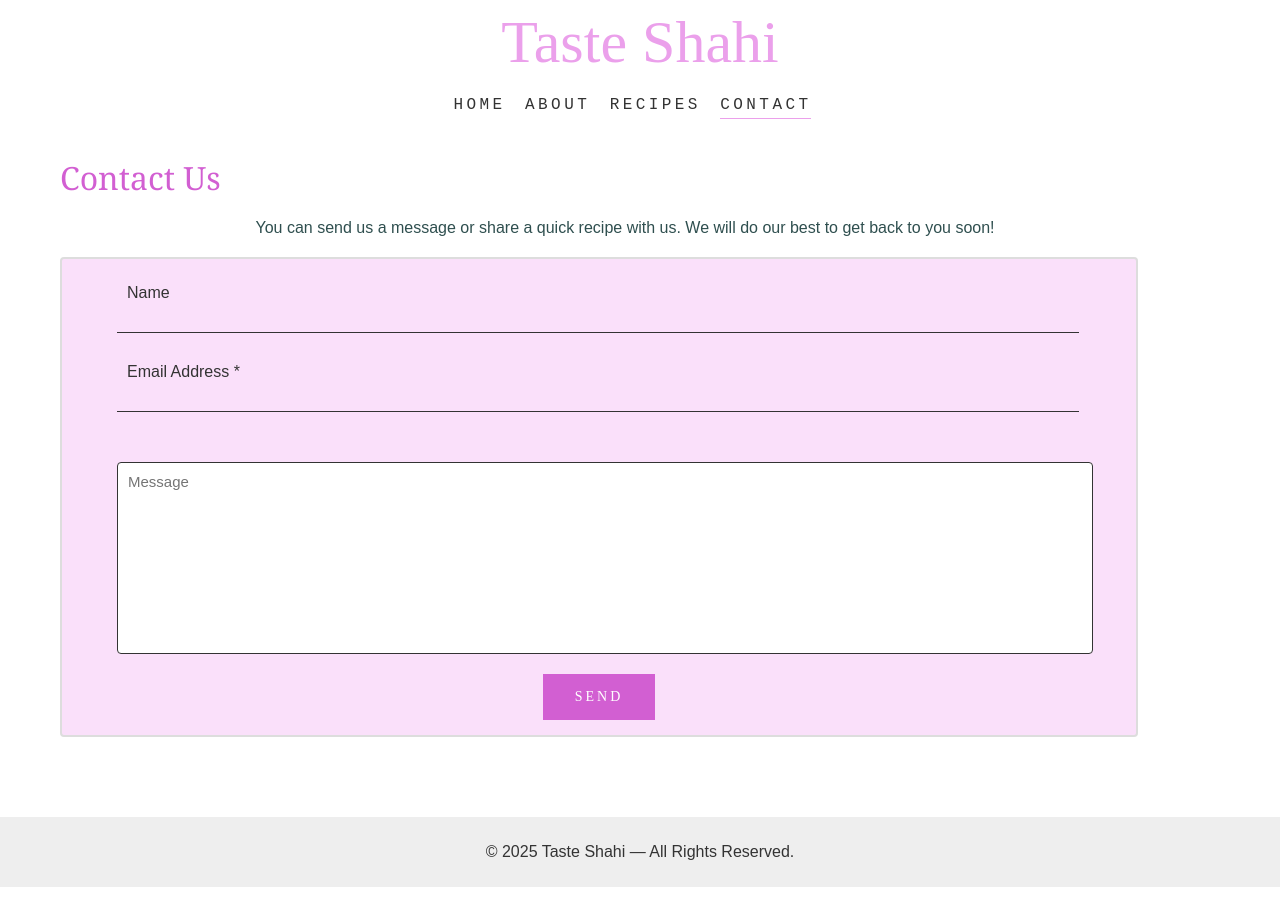
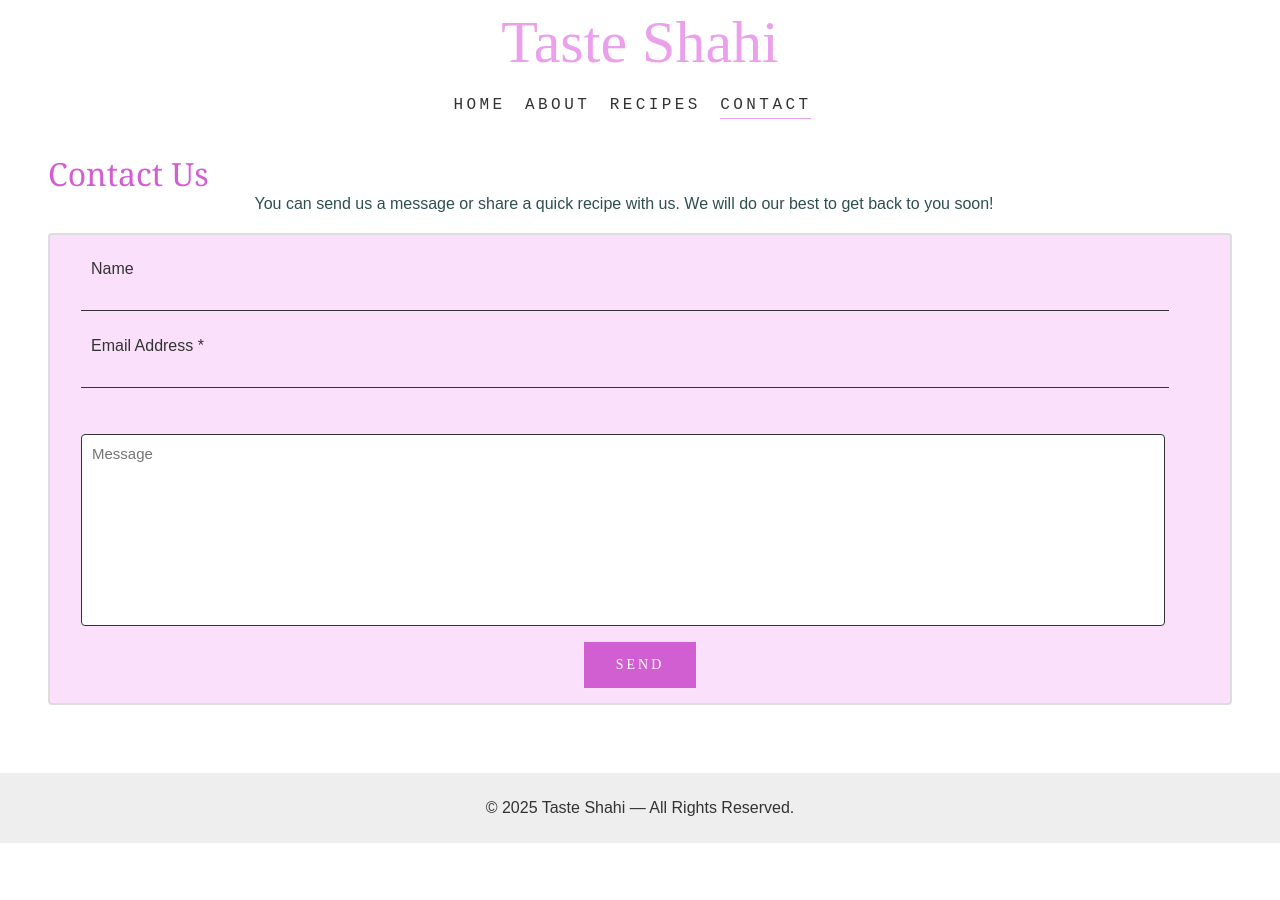
Before and after one commit to swad-rajsi/swad-rajsi.github.io, a Jekyll site: the page built from contact.md, in a window 1280 px wide. Built offline with Jekyll 4.4.1, drawn with Linux system fonts in a browser that asks for light colours.

Commit message:
mobile contact us page

```diff
--- a/_layouts/default.html
+++ b/_layouts/default.html
@@ -36,7 +36,7 @@ document.addEventListener('click', function(e) {
 <body style="background-color: #ffffff; color: #333; font-family: 'Arial', sans-serif;">
   {% include navigation.html %}
 
-  <main style="margin-top:0px;margin-bottom: 0px;margin-left: 40px;margin-right: 40px; padding: 20px;">
+  <main style="margin-top:0px;margin-bottom: 0px;margin-left: 2em;margin-right: 2em; padding: 1em;">
     {{ content }}
   </main>
 
--- a/assets/style.css
+++ b/assets/style.css
@@ -36,7 +36,7 @@ main {
   background: #eee;
   text-align: center;
   padding: 10px;
-  margin-top: 40px;
+  margin-top: 2em;
 }
 
 .swad-rajsi-nav {
@@ -286,7 +286,7 @@ input::placeholder {
 
 /*Start Contact us page*/
 .contact-form {
-  max-width: 90%;
+  max-width: 100%;
   display: block !important;
   margin: 20px 0;
   font-family: sans-serif;
@@ -297,9 +297,10 @@ input::placeholder {
 }
 
 .contact-me-form-group {
-  margin-bottom: 20px;
+  margin-bottom: 1em;
   padding-top: 10px;
-  padding-left: 40px;
+  padding-left: 1em;
+  padding-right: 1em;
 }
 
 .contact-me-form-group label {
@@ -309,16 +310,14 @@ input::placeholder {
 
 /* The Underline Effect */
 .contact-me-underline-input {
-  width: 95%;
+  width: 96%;
   border: none;
   border-bottom: 1px solid #333;
   /* The "_______" line */
   outline: none;
   background: transparent;
   margin-right: 20px;
-  padding: 8px;
-  padding-top: 5px;
-  padding-left:0px;
+  padding: 0.5em;
   vertical-align: middle;
   color: darkslategray;
   transition: border-color 0.3s;
--- a/contact.md
+++ b/contact.md
@@ -4,13 +4,13 @@ title: "Contact"
 permalink: /contact/
 ---
 
-<div style="margin-bottom:20px;color: #d25fd2ff;font-size:32px;font-family:Georgia;">Contact Us
+<div style="color: #d25fd2ff;font-size:2em;font-family:Georgia;">Contact Us
 </div>
-<div class="swad-rajsi-centre-display" style="marging-left:30px;margin-right:30px;padding-left:100px;padding-right:100px;font-size:16px;font-family:sans-serif;color:darkslategray;">
+<div class="swad-rajsi-centre-display" style="marging-left:2em;margin-right:2em;font-size:1em;font-family:sans-serif;color:darkslategray;">
 You can send us a message or share a quick recipe with us. We will do our best to get back to you soon!
 </div>
 
-<form id="contactMeForm" class="swad-rajsi-centre-display contact-form style" action="https://formspree.io/f/mwveowlq" method="POST">
+<form id="contactMeForm" class="swad-rajsi-centre-display contact-form" action="https://formspree.io/f/mwveowlq" method="POST">
 <div class="contact-me-form-group">
 <label for="contactMeName">Name</label>
 <input id="contactMeName" name="name" aria-multiline="false" role="textbox" type="name" class="contact-me-underline-input" value>
```
